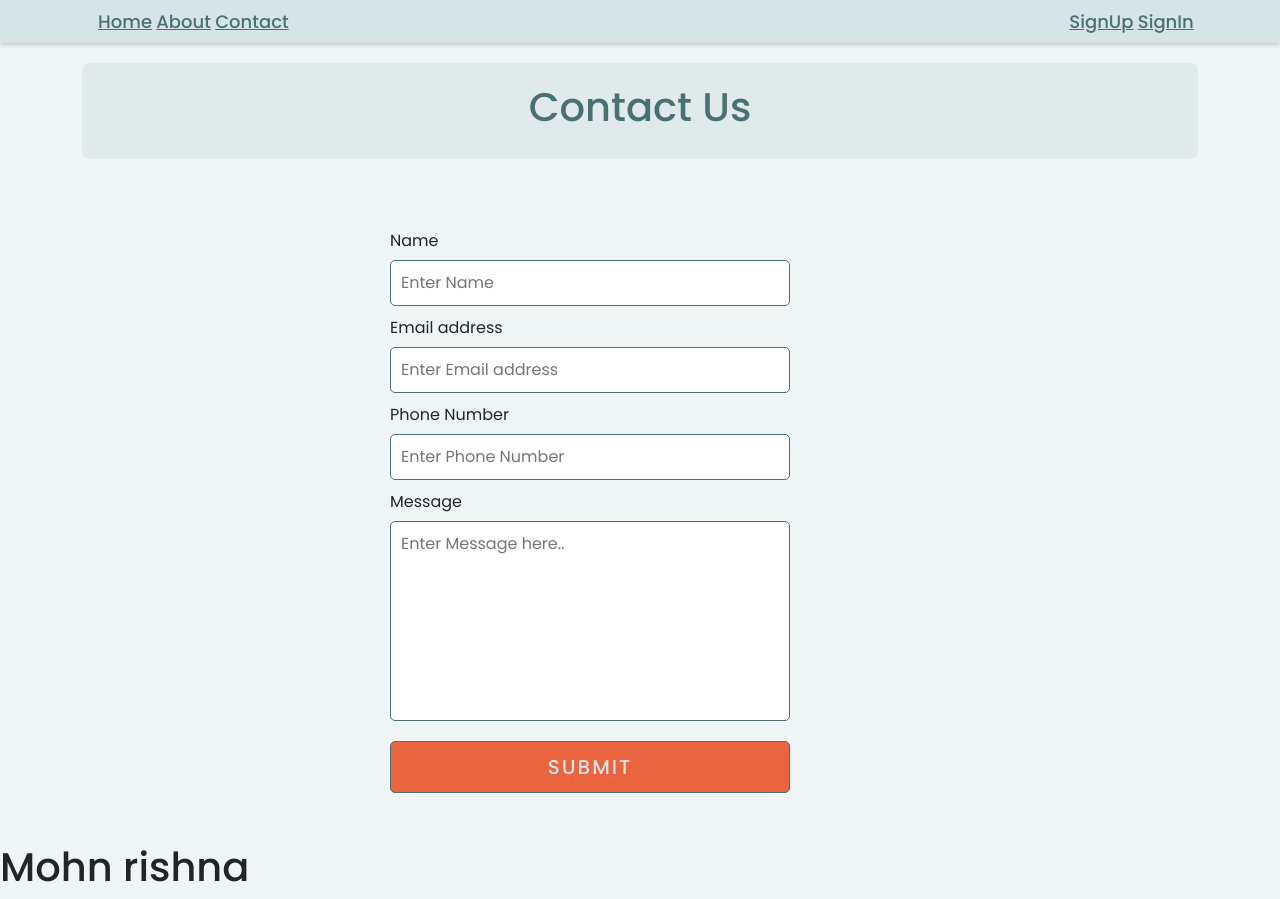
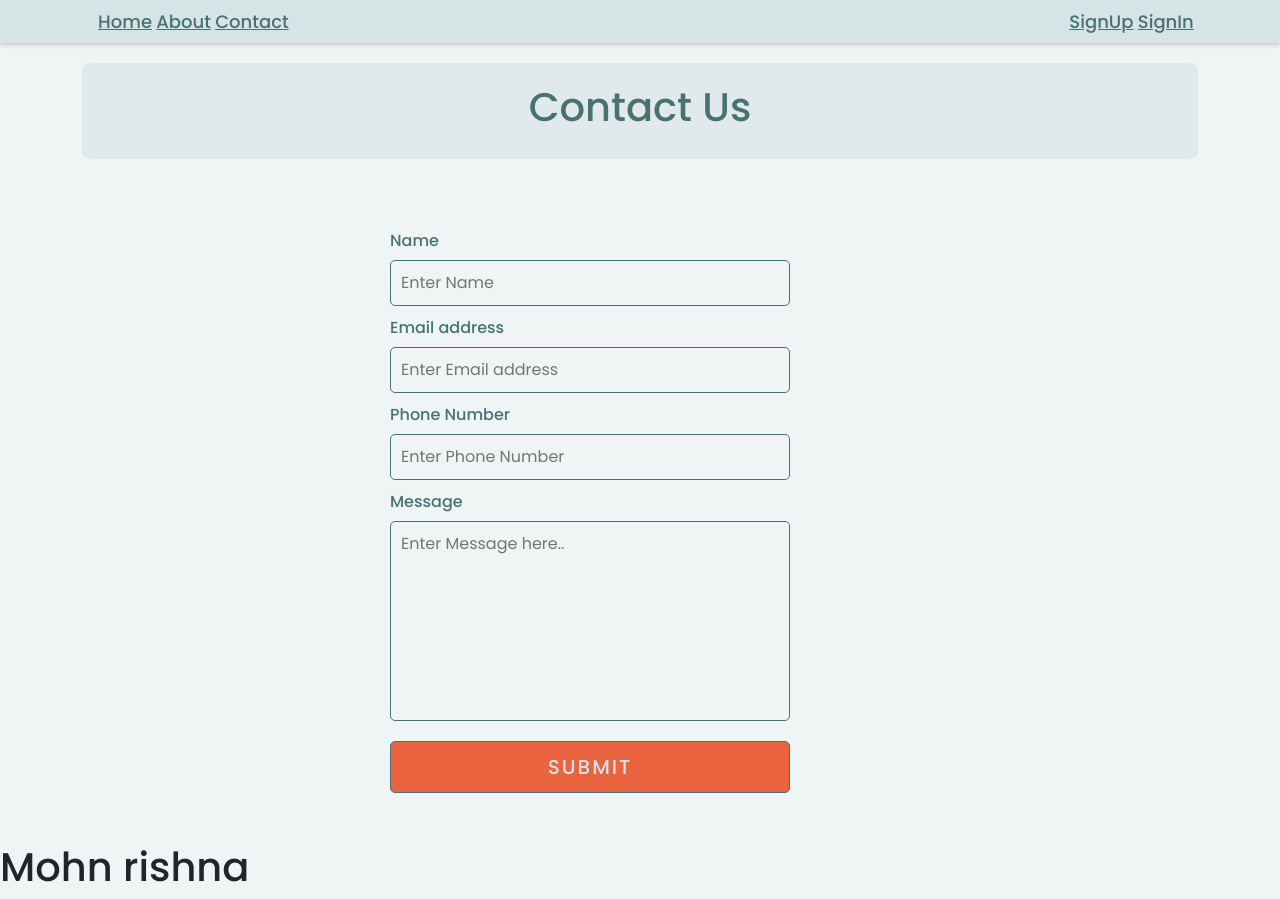
Before and after one commit to GMKrishna99/e-commerce, a React (Vite) app: page /contact in a window 1280 px wide. Built offline with nearby package versions, Linux system fonts and the light colour scheme.

Commit message:
fet : Created contact form

```diff
--- a/src/components/Contact/Contact.css
+++ b/src/components/Contact/Contact.css
@@ -31,6 +31,7 @@
     color: #497174;
     width: 80%;
     outline: none;
+    background-color: transparent;
 }
 .contact-form input:focus{
     border: 1px solid transparent;
@@ -54,6 +55,13 @@ input::-webkit-inner-spin-button {
     width: 80%;
     height: 200px;
     resize: none;
+    background-color: transparent;
+
+}
+.contact-form label{
+    font-size: 16px;
+    color: #497174;
+    font-weight: 500;
 }
 .contact-form textarea:focus{
     border: 1px solid transparent;
```
